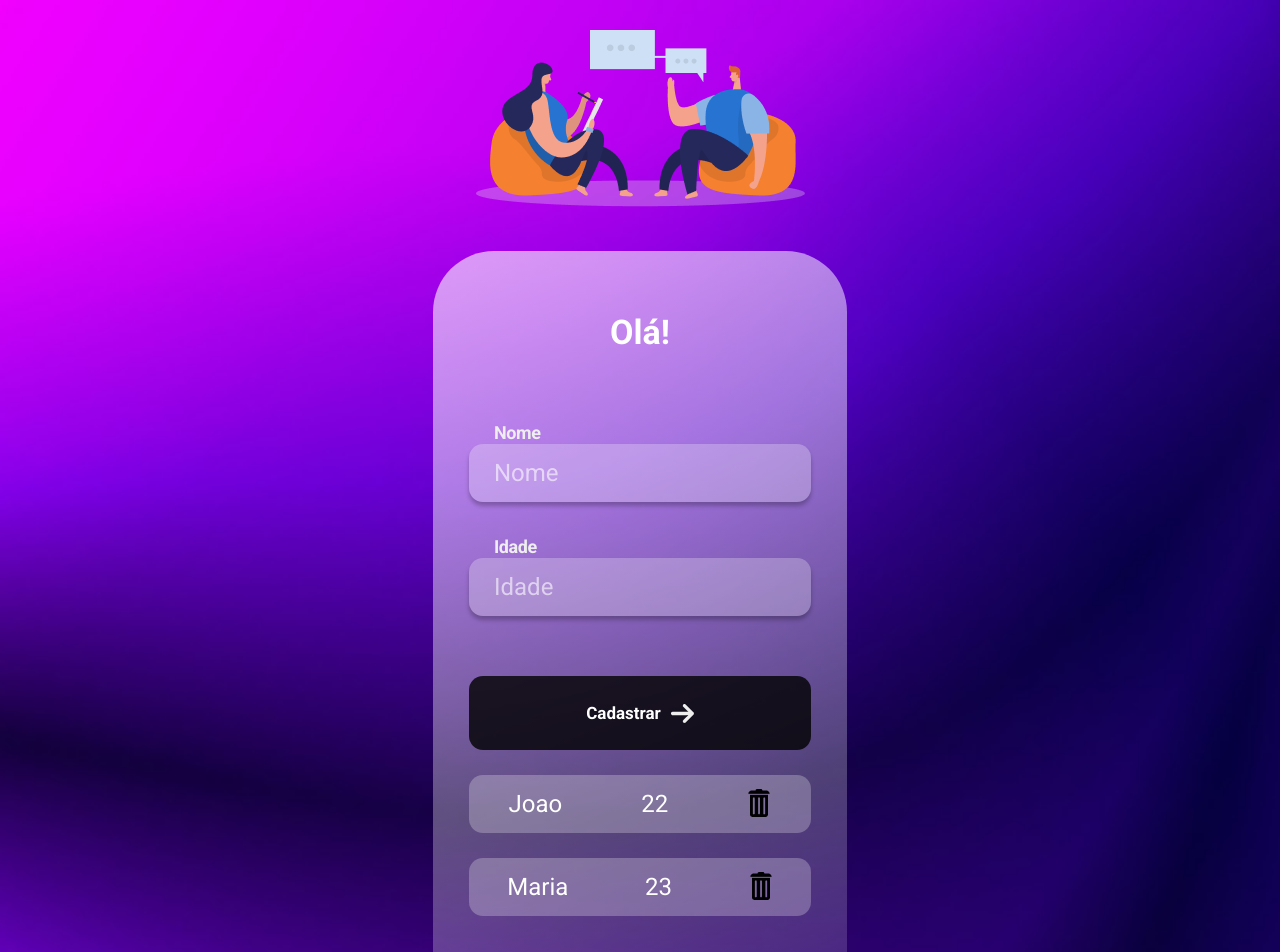
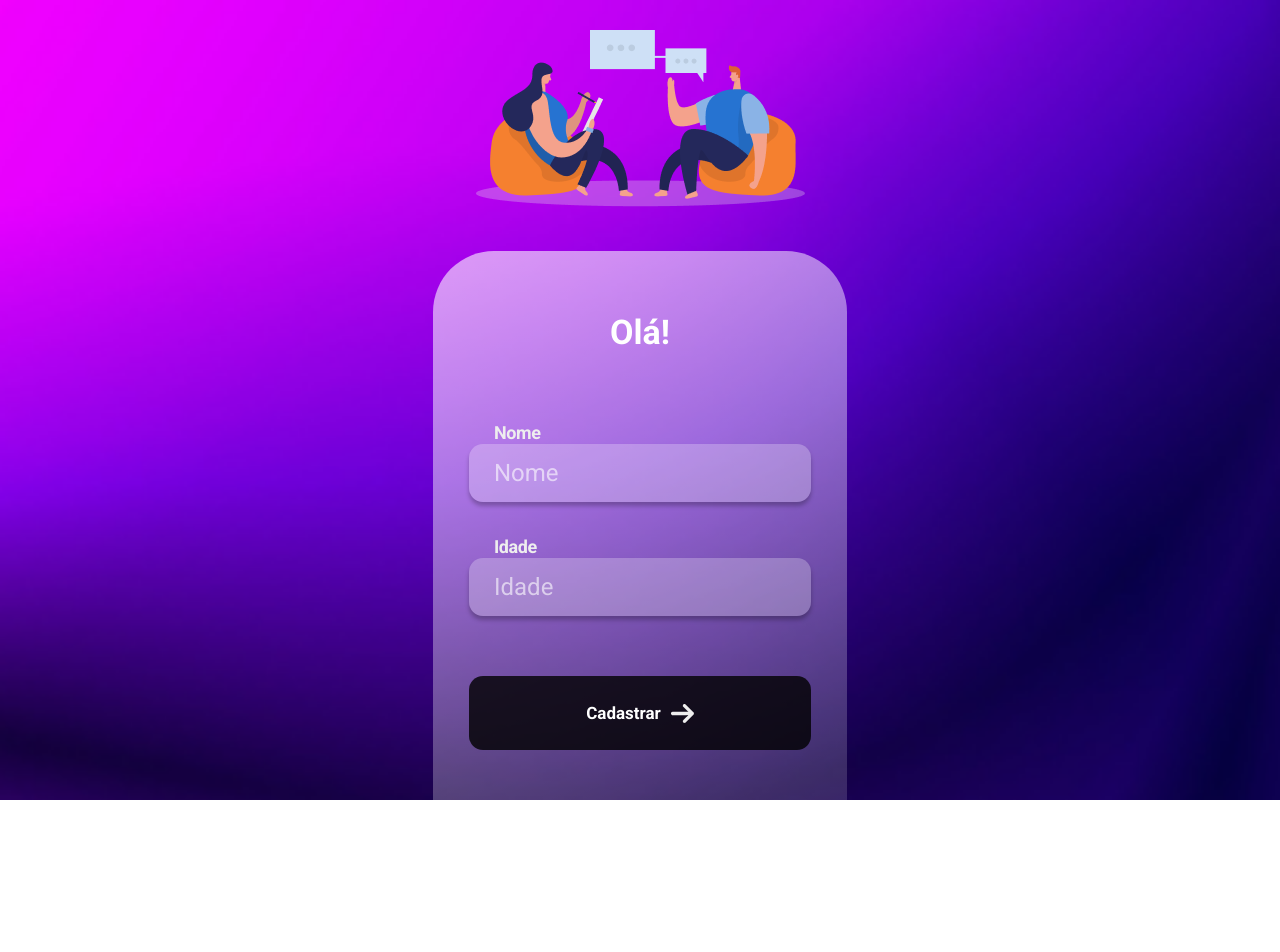
Before and after one commit to JoaoVtRibeiro/meus-estudos-DevClub, a React (Create React App) app in the folder React/projeto/: page / in a window 1280 px wide. Shown: the top 952 px of the page. After the commit the page ends 800 px from the top, so only its background shows below. Built offline with nearby package versions, Linux system fonts and the light colour scheme.

Commit message:
Projeto React - Estados

```diff
--- a/React/projeto/src/App.js
+++ b/React/projeto/src/App.js
@@ -8,10 +8,19 @@ import PeopleTalk from "./assets/Log_in/people-talk.png"
 import ArrowRight from "./assets/Log_in/arrow-right.png"
 import DeleteButton from "./assets/Sign_up/delete-button.png"
 
+// React Hooks, Ferramentas Auxiliares do React
+import { useState } from "react"; // Criar estados
+
 
 // JSX (Sintaxe que permite html e javascript no mesmo código)
 const App = () => {
-    const users = [{ id: Math.random, name: "Joao", age: "22" }, { id: Math.random, name: "Maria", age: "23" }]
+
+    // Utilizando um React Hook para criar um "Estado/State"
+    const [users, setUsers] = useState([]) // [nome do estado, função que atualiza o estado] = useState([itens])
+
+    function addNewUser(){
+        setUsers([{ id: Math.random, name: "Joao", age: "22" }])
+    }
 
     return (
         <Body>
@@ -29,7 +38,7 @@ const App = () => {
                     <Label for="Idade">Idade</Label>
                     <Input id="Idade" placeholder="Idade" />
 
-                    <Button>Cadastrar<img src={ArrowRight} alt="seta"></img></Button>
+                    <Button onClick={addNewUser}>Cadastrar<img src={ArrowRight} alt="seta"></img></Button>
 
                     <ul>
                         {users.map((user) => (
--- a/React/projeto/src/styles.js
+++ b/React/projeto/src/styles.js
@@ -19,7 +19,7 @@ export const Container = styled.div`
     flex-direction: column;
     align-items: center;
     gap: 40px;
-    height: 100%;
+    height: 100vh;
 `
 export const Figure = styled.figure`
     margin-top: 30px;
```
Also changed, not shown: 1 other file (tests, documents, lock files or other folders).
